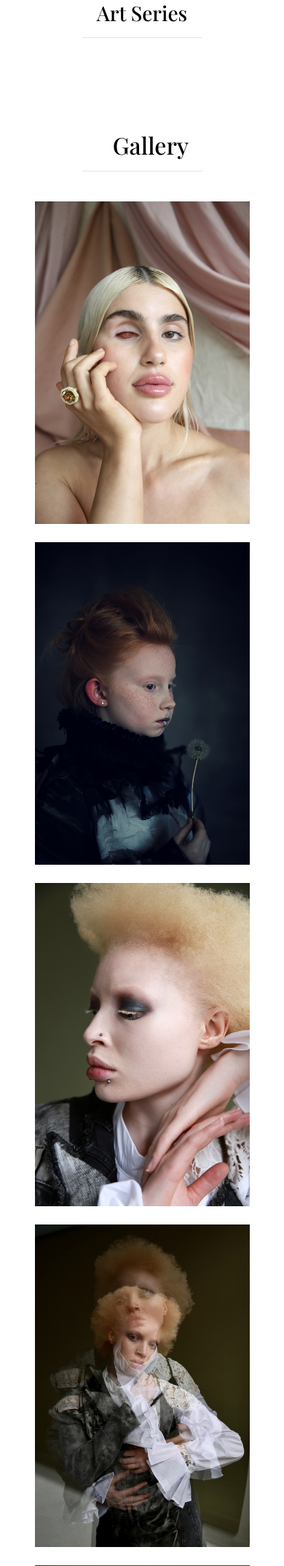
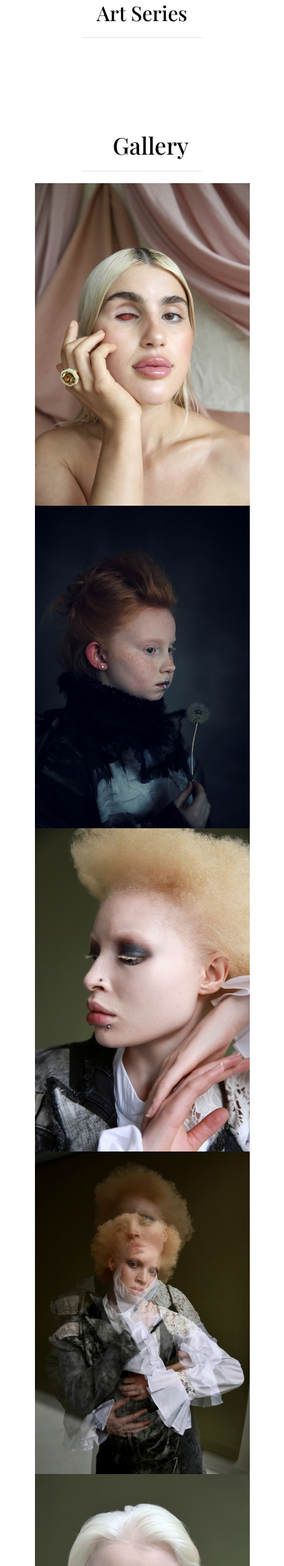
Before and after one commit to OndrejValla/Z-V-GALLERY, a Django app: page / in a window 390 px wide. Shown: the part 2276-4422 px from the top of the page at 73% size. Run offline with Django 3.2, Linux system fonts and the light colour scheme; data that the repository does not hold is empty; some libraries are stand-ins or nearby versions; some web fonts are replaced.

Commit message:
Home page Gallery mobile view fix trial

```diff
--- a/static/css/base.css
+++ b/static/css/base.css
@@ -175,6 +175,16 @@
     object-fit: cover;
 }
 
+@media (max-width: 767px) {
+    .home-gallery img {
+        padding: 0;
+        margin: 0;
+        overflow: hidden;
+        max-width: 100vw;
+        max-height: 100vh;
+    }
+}
+
 /*-- Reviews --*/
 .review-form,
 .review-card {
```
